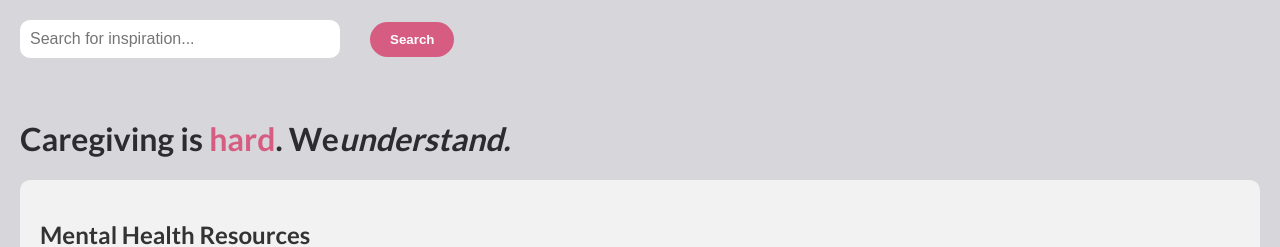
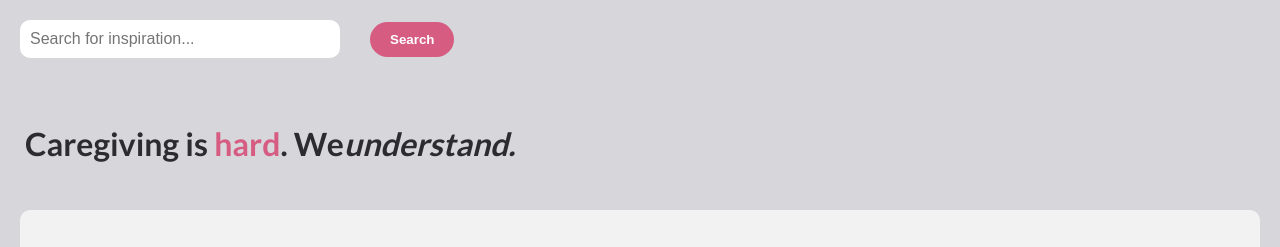
Before and after one commit to kidscoots101/caring-bridge, a React (Create React App) app: page /explore in a window 1280 px wide. Shown: the top 247 px of the page. Built offline with nearby package versions, Linux system fonts and the light colour scheme.

Commit message:
changed padding

```diff
--- a/src/screens/MentalHealth.css
+++ b/src/screens/MentalHealth.css
@@ -4,7 +4,7 @@
 
   .page-header {
     color: #2C2C30;
-    margin-bottom: 10pxs;
+    padding: 5px;
   }
 
   h2 {
```
